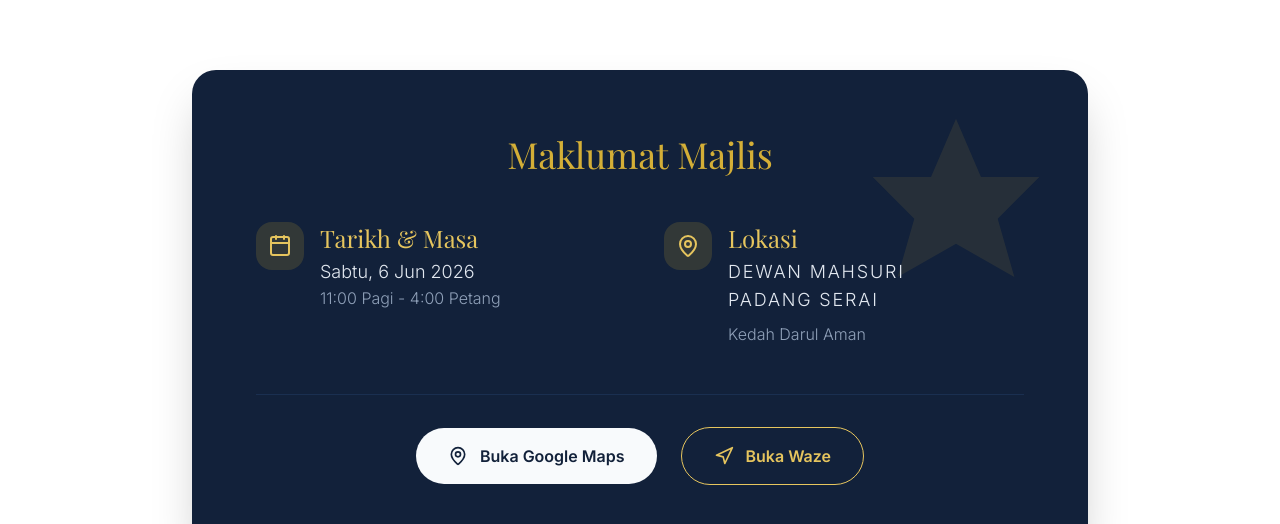
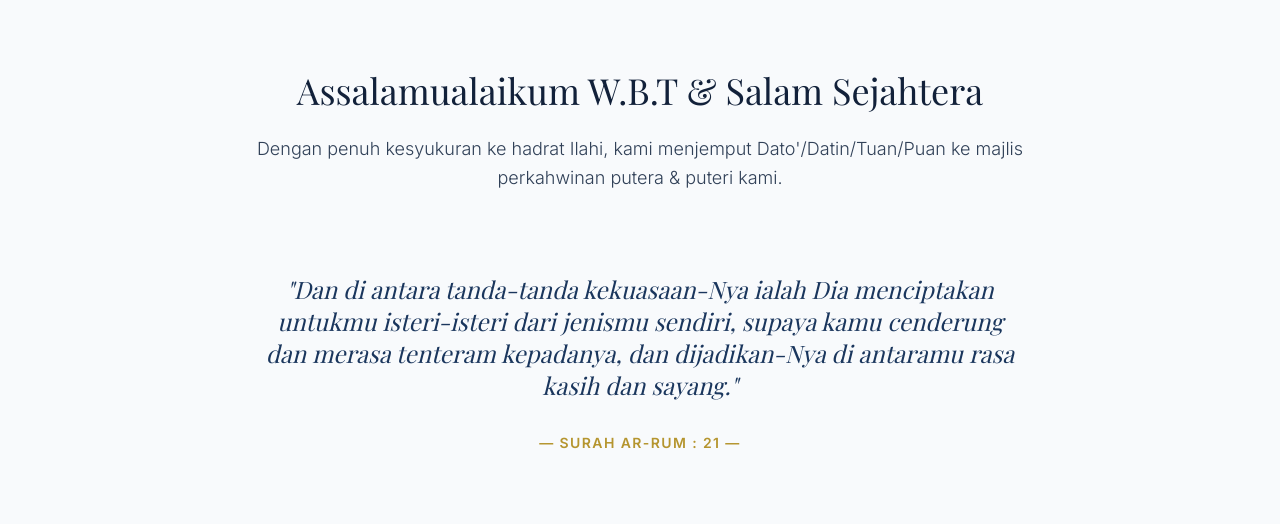
Before and after one commit to fahmimafi95/WeddingCard, a Next.js app: page / in a window 1280 px wide. Shown: the part 826-1350 px from the top of the page. Built offline with nearby package versions, Linux system fonts and the light colour scheme; a web font is replaced by a local one.

Commit message:
Add src/components/InvitationText.tsx

```diff
--- /dev/null
+++ b/src/components/InvitationText.tsx
@@ -0,0 +1,35 @@
+"use client";
+
+import { motion } from "framer-motion";
+
+export function InvitationText() {
+  return (
+    <section className="py-24 px-6 bg-slate-50 text-center">
+      <motion.div
+        initial={{ opacity: 0, y: 40 }}
+        whileInView={{ opacity: 1, y: 0 }}
+        viewport={{ once: true, margin: "-100px" }}
+        transition={{ duration: 0.8 }}
+        className="max-w-3xl mx-auto space-y-12"
+      >
+        <div className="space-y-6">
+          <h2 className="font-serif text-3xl md:text-4xl text-royal-dark">
+            Assalamualaikum W.B.T & Salam Sejahtera
+          </h2>
+          <p className="text-lg text-slate-700 leading-relaxed font-light">
+            Dengan penuh kesyukuran ke hadrat Ilahi, kami menjemput Dato'/Datin/Tuan/Puan ke majlis perkahwinan putera & puteri kami.
+          </p>
+        </div>
+
+        <div className="py-8">
+          <p className="font-serif text-2xl text-royal italic mb-8">
+             "Dan di antara tanda-tanda kekuasaan-Nya ialah Dia menciptakan untukmu isteri-isteri dari jenismu sendiri, supaya kamu cenderung dan merasa tenteram kepadanya, dan dijadikan-Nya di antaramu rasa kasih dan sayang."
+          </p>
+          <p className="text-sm font-semibold tracking-widest text-gold-dark uppercase">
+            — Surah Ar-Rum : 21 —
+          </p>
+        </div>
+      </motion.div>
+    </section>
+  );
+}
```
